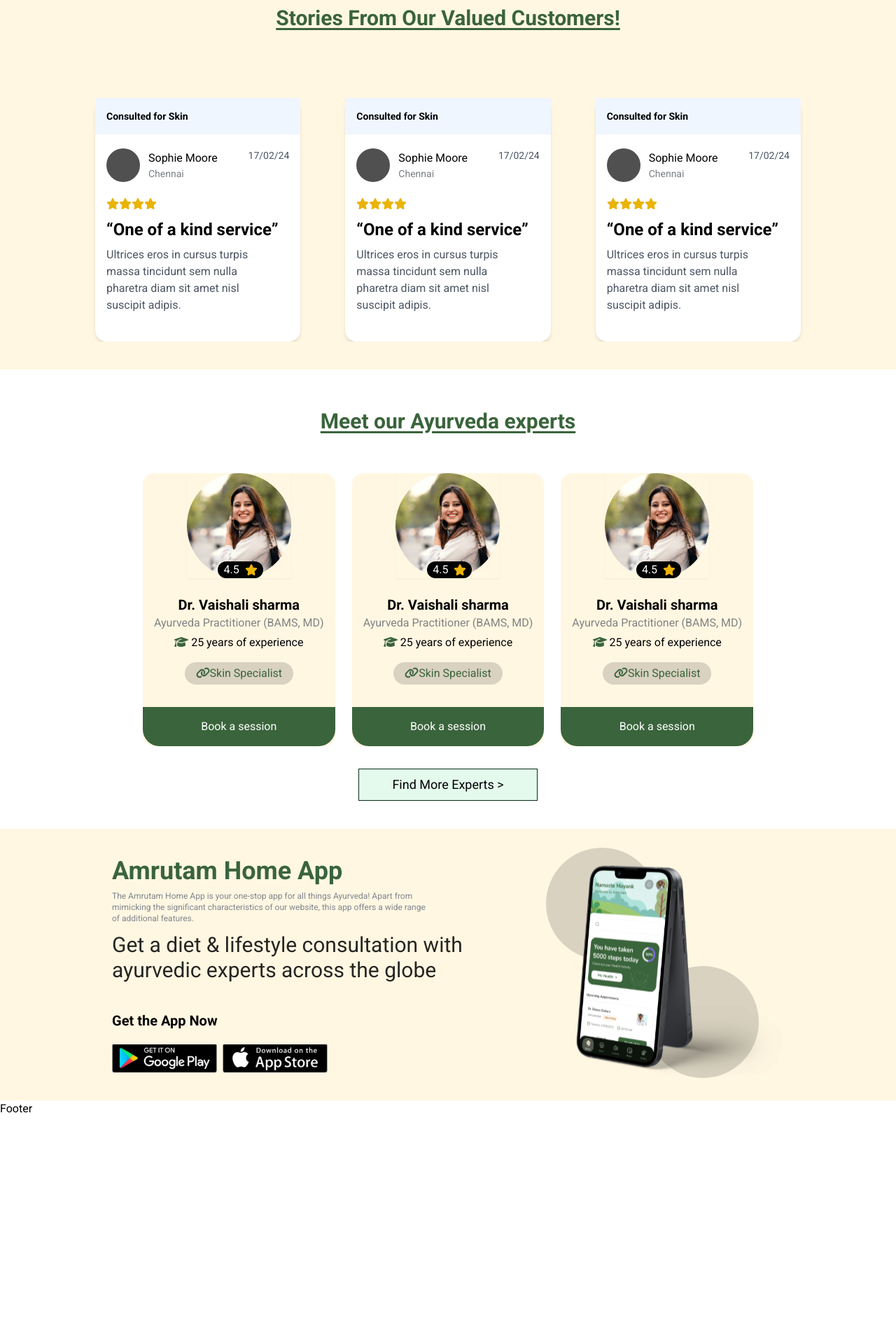
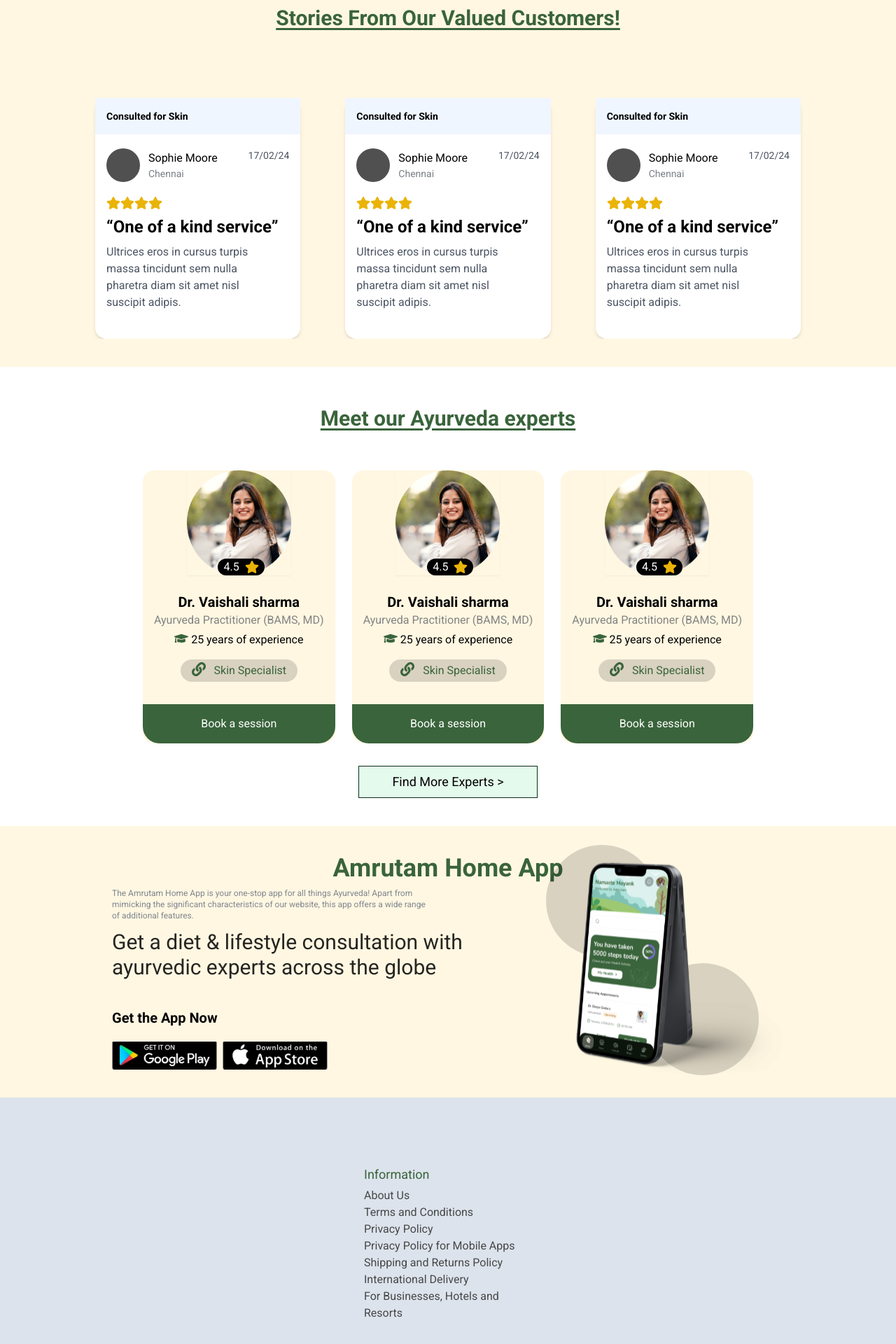
Before and after one commit to YashChincholi/Medical, a Next.js app: page / in a window 1280 px wide. Shown: the part 3198-5118 px from the top of the page at 70% size. Before the commit the page ends 4801 px from the top, so only its background shows below. Built offline with nearby package versions, Linux system fonts and the light colour scheme.

Commit message:
Footer Done

```diff
--- a/package.json
+++ b/package.json
@@ -9,12 +9,10 @@
     "lint": "next lint"
   },
   "dependencies": {
-    "@fortawesome/fontawesome-svg-core": "^6.7.2",
-    "@fortawesome/free-solid-svg-icons": "^6.7.2",
-    "@fortawesome/react-fontawesome": "^0.2.2",
     "next": "15.1.1",
     "react": "^19.0.0",
-    "react-dom": "^19.0.0"
+    "react-dom": "^19.0.0",
+    "react-icons": "^5.4.0"
   },
   "devDependencies": {
     "autoprefixer": "^10.4.20",
--- a/src/app/_components/ExpertCard.jsx
+++ b/src/app/_components/ExpertCard.jsx
@@ -1,10 +1,5 @@
 import React from "react";
-import { FontAwesomeIcon } from "@fortawesome/react-fontawesome";
-import {
-  faGraduationCap,
-  faLink,
-  faStar,
-} from "@fortawesome/free-solid-svg-icons";
+import { FaLink, FaGraduationCap, FaStar } from "react-icons/fa";
 
 function ExpertCard() {
   return (
@@ -12,21 +7,20 @@
       <div className="relative shadow-sm backdrop-blur-sm ">
         <img src="/expert.svg" alt="expert" className="relative z-0" />
         <div className="flex justify-center items-center gap-2 text-white bg-black px-2 rounded-xl absolute z-10 bottom-0 left-[30%]">
-          4.5 <FontAwesomeIcon icon={faStar} className="text-yellow-500" />
+          4.5 <FaStar className="text-xl text-yellow-500" />
         </div>
       </div>
 
       <h1 className="font-bold text-xl mt-6 px-4">Dr. Vaishali sharma</h1>
-      <p className="text-[#838383] px-4">Ayurveda Practitioner (BAMS, MD)</p>
+      <p className="text-[#838383] lg:px-4">Ayurveda Practitioner (BAMS, MD)</p>
       <p className="my-1 flex gap-1 px-4">
         <span className="text-primary ">
-          <FontAwesomeIcon icon={faGraduationCap} />
+          <FaGraduationCap className="text-xl" />
         </span>
         25 years of experience
       </p>
-      <p className="text-primary bg-black bg-opacity-15 px-4 py-1 my-3 rounded-full">
-        <FontAwesomeIcon icon={faLink} />
-        Skin Specialist
+      <p className="text-primary bg-black bg-opacity-15 px-4 py-1 my-3 rounded-full flex gap-3">
+        <FaLink className="text-xl" /> Skin Specialist
       </p>
       <p className="text-white bg-[#3A643B] text-center py-4 px-4 w-full rounded-b-3xl font-mediums mt-5 text-base">
         Book a session
--- a/src/app/_components/StoryCard.jsx
+++ b/src/app/_components/StoryCard.jsx
@@ -1,6 +1,5 @@
 import React from "react";
-import { FontAwesomeIcon } from "@fortawesome/react-fontawesome";
-import { faStar } from "@fortawesome/free-solid-svg-icons";
+import { FaStar } from "react-icons/fa";
 
 function StoryCard() {
   return (
@@ -21,11 +20,11 @@
         <p className="text-gray-600 text-sm">17/02/24</p>
       </div>
       <div className="px-4 pb-10 flex gap-2 flex-col">
-        <div>
-          <FontAwesomeIcon icon={faStar} className="text-yellow-500" />
-          <FontAwesomeIcon icon={faStar} className="text-yellow-500" />
-          <FontAwesomeIcon icon={faStar} className="text-yellow-500" />
-          <FontAwesomeIcon icon={faStar} className="text-yellow-500" />
+        <div className="flex">
+          <FaStar className="text-xl text-yellow-500" />
+          <FaStar className="text-xl text-yellow-500" />
+          <FaStar className="text-xl text-yellow-500" />
+          <FaStar className="text-xl text-yellow-500" />
         </div>
         <p className="font-bold text-2xl">“One of a kind service”</p>
         <p className="text-gray-600 pr-14 text-base">
--- a/src/app/_container/Footer.jsx
+++ b/src/app/_container/Footer.jsx
@@ -1,9 +1,84 @@
-import React from 'react'
+import React from "react";
+import {
+  FaFacebookF,
+  FaTwitter,
+  FaInstagram,
+  FaYoutube,
+  FaPinterest,
+  FaLinkedinIn,
+} from "react-icons/fa";
 
 function Footer() {
+  const icons = [
+    FaFacebookF,
+    FaTwitter,
+    FaInstagram,
+    FaYoutube,
+    FaPinterest,
+    FaLinkedinIn,
+  ];
+
+  const informationLinks = [
+    "About Us",
+    "Terms and Conditions",
+    "Privacy Policy",
+    "Privacy Policy for Mobile Apps",
+    "Shipping and Returns Policy",
+    "International Delivery",
+    "For Businesses, Hotels and Resorts",
+  ];
+
   return (
-    <div>Footer</div>
-  )
+    <div className="md:p-24 p-10 pb-40 bg-[#DCE3EC] flex sm:justify-center">
+      <div className="flex flex-col">
+        <div className="sm:hidden flex gap-3 flex-col text-xl">
+          <p className="text-primary font-bold text-2xl">Get in touch</p>
+          <p>support@amrutam.co.in</p>
+          <p>
+            Amrutam Pharmaceuticals Pvt Ltd., Chitragupt Ganj, Nai Sadak,
+            Lashkar, Gwalior - 474001
+          </p>
+          <p>+91 9713171999</p>
+        </div>
+
+        <div className="sm:hidden flex mt-4 gap-2">
+          {icons.map((Icon, index) => (
+            <div
+              key={index}
+              className="flex p-2 rounded-full text-white bg-[#3A643B]"
+            >
+              <Icon className="text-xl" />
+            </div>
+          ))}
+        </div>
+
+        <div className="flex flex-col mx-auto my-8 lg:my-0 lg:max-w-60 w-full text-left">
+          <h1 className="text-primary mb-1 font-medium text-lg">Information</h1>
+          <div className="font-light text-[#474747]">
+            {informationLinks.map((link, index) => (
+              <a href="#" key={index}>
+                <p className="cursor-pointer">{link}</p>
+              </a>
+            ))}
+          </div>
+        </div>
+
+        <div className="sm:hidden flex flex-col mt-4">
+          <p className="text-primary font-bold text-xl">
+            Subscribe to our Newsletter and join Amrutam Family today!
+          </p>
+          <div className="flex rounded-full border border-primary text-xl mt-7">
+            <div className="mx-auto px-4 py-4 text-lg flex justify-center items-center">
+              Your Email Address
+            </div>
+            <div className="bg-black text-white rounded-r-full px-6 py-4 font-bold text-lg flex justify-center items-center">
+              Subscribe
+            </div>
+          </div>
+        </div>
+      </div>
+    </div>
+  );
 }
 
-export default Footer
+export default Footer;
--- a/src/app/_container/HomeApp.jsx
+++ b/src/app/_container/HomeApp.jsx
@@ -8,8 +8,10 @@
           id="text"
           className="mb-5 lg:mb-0 md:flex md:justify-center md:flex-col md:items-center lg:block"
         >
-          <h1 className="text-4xl text-primary font-bold">Amrutam Home App</h1>
-          <p className="lg:text-xs text-sm text-gray-500 lg:text-opacity-85 text-center lg:text-left w-[260px] mx-10 lg:mx-0 lg:px-0 lg:w-[450px] mt-2">
+          <h1 className="text-4xl text-primary font-bold text-center">
+            Amrutam Home App
+          </h1>
+          <p className="lg:text-xs text-sm text-gray-500 lg:text-opacity-85 text-center lg:text-left w-full px-8 lg:mx-0 lg:px-0 lg:w-[450px] mt-2">
             The Amrutam Home App is your one-stop app for all things Ayurveda!
             Apart from mimicking the significant characteristics of our website,
             this app offers a wide range of additional features.
--- a/src/app/layout.js
+++ b/src/app/layout.js
@@ -1,9 +1,5 @@
 import { Roboto, Barlow } from "next/font/google";
 import "./globals.css";
-import "@fortawesome/fontawesome-svg-core/styles.css";
-import { config } from "@fortawesome/fontawesome-svg-core";
-config.autoAddCss = false; /* Prevent Font Awesome from adding its CSS automatically */
-
 const roboto = Roboto({
   weight: ["400", "700"], // Specify the weights you need
   subsets: ["latin"], // Specify the subsets you need
```
Also changed, not shown: 1 other file (tests, documents, lock files or other folders).
